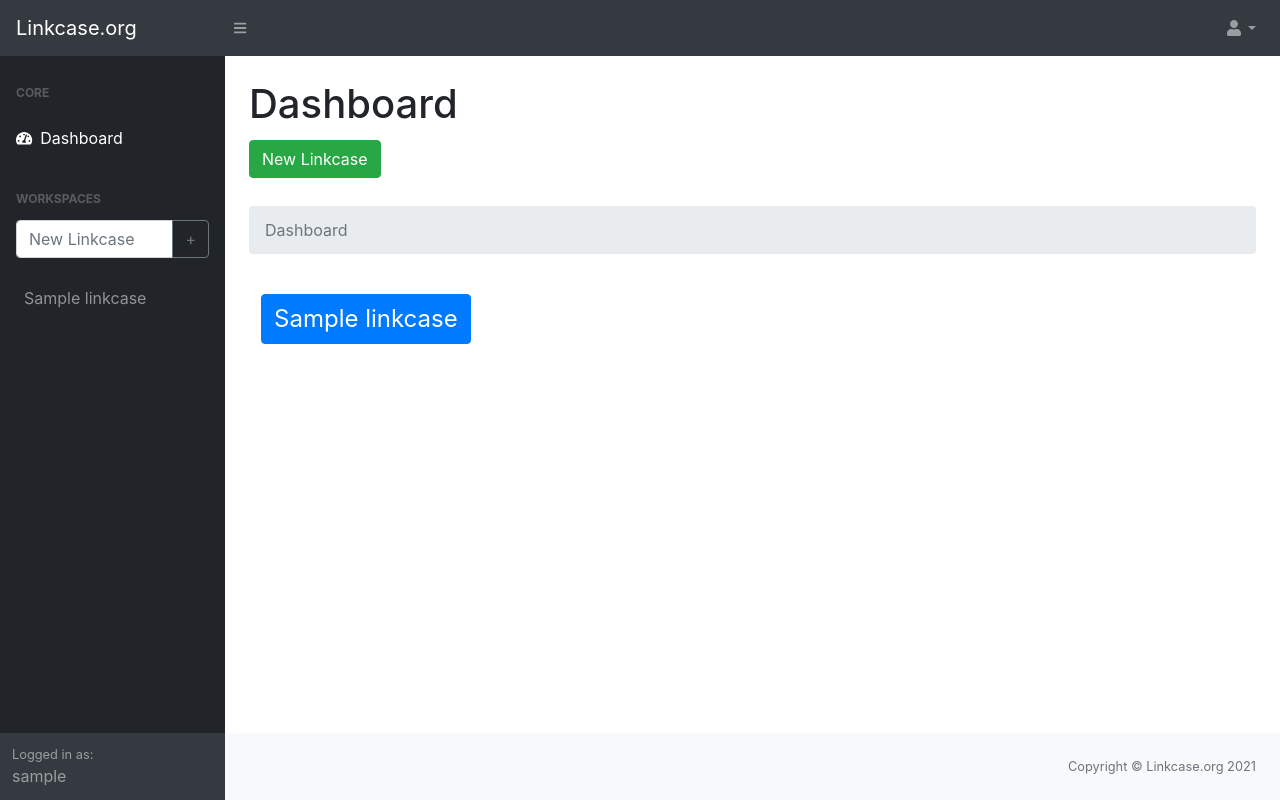
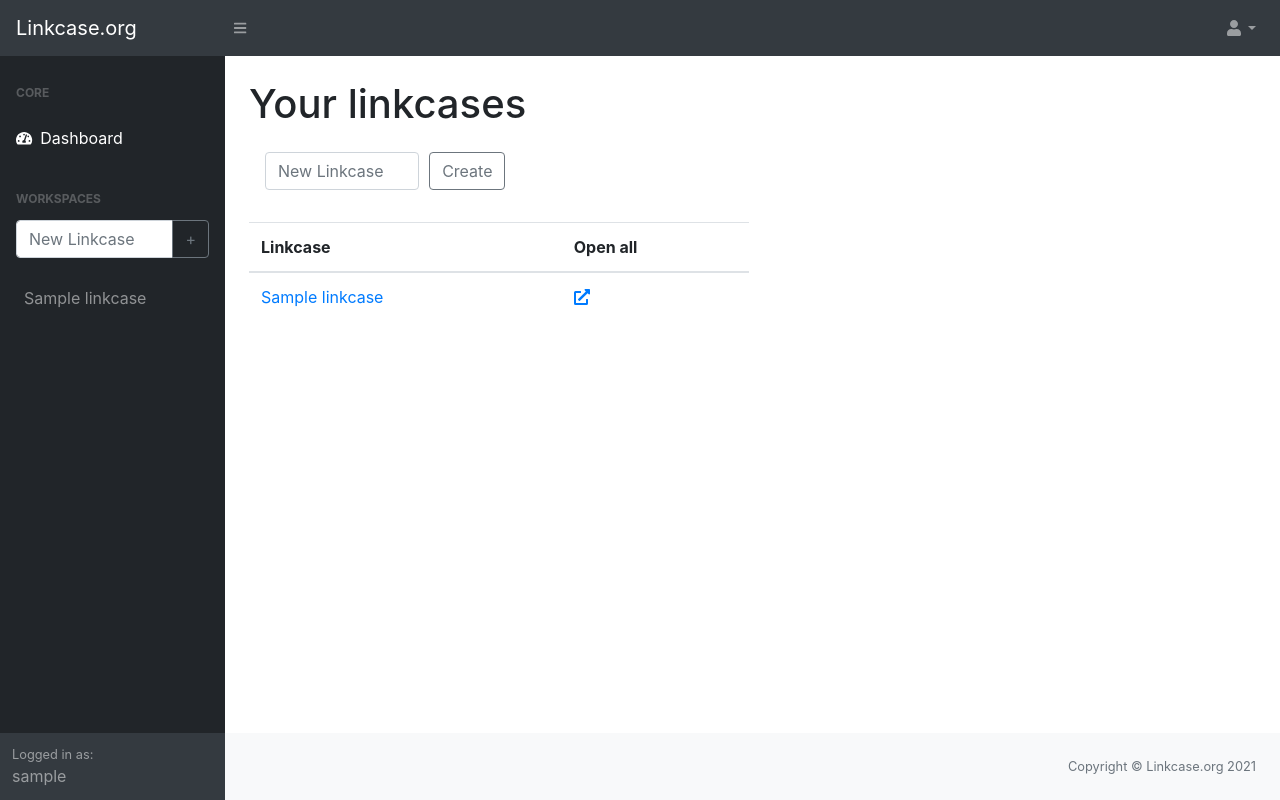
Before and after one commit to FARBEX97/linkcase-org, a Flask app: page / in a window 1280 px wide. Run offline with Flask 2, Linux system fonts and the light colour scheme; a user stored in the database is signed in; tables that the repository leaves empty hold one stand-in row (values such as "Sample post"); some libraries are stand-ins or nearby versions.

Commit message:
upgrade UI

```diff
--- a/linkcases/templates/index.html
+++ b/linkcases/templates/index.html
@@ -3,17 +3,20 @@
 {% block detail %}
 
 <div class="container-fluid">
-    <h1 class="mt-4">Dashboard</h1>
-    <div class="row">
+    {% if linkcases %}
+    <h1 class="my-4">Your linkcases</h1>
+    {% else %}
+    <h1 class="my-4">Create your first Linkcase</h1>
+    <p>Create your first Linkcase and start collecting your favorite urls in it!</p>
+    {% endif %}
+    <!-- <div class="row">
         <div class="col-sm-2 my-1">
             <a class="btn btn-success" href="#new_linkcase_form" id="new_linkcase_show_btn">New Linkcase</a>
             <a class="btn btn-warning" id="new_linkcase_hide_btn" style="display: none;">Hide form</a>
         </div>
-    </div>
-    <ol class="breadcrumb my-4">
-        <li class="breadcrumb-item active">Dashboard</li>
-    </ol>
-    <form action="" class="mx-3" method="post" novalidate id="new_linkcase_form" style="display: none;">
+    </div> -->
+    <form action="" class="mx-3" method="post">
+    <!-- <form action="" class="mx-3" method="post" novalidate id="new_linkcase_form" style="display: none;"> -->
         {{ linkcase_form.hidden_tag() }}
         <div class="form-row">
             <div class="col-md-2">
@@ -31,35 +34,40 @@
             {% endfor %}
         </div>
     </form>
-    {% if not linkcases %}
-    <h2>Create your first Linkcase</h2>
-    <p>Create your first Linkcase and start collecting your favorite urls in it!</p>
-    {% endif %}
-    <div class="row">
+    <table class="table table-hover my-3" style="max-width: 500px;">
+        <thead>
+            <tr>
+              <th scope="col">Linkcase</th>
+              <th scope="col">Open all</th>
+            </tr>
+        </thead>
+        {% for linkcase in linkcases_list %}
+        <tbody>
+            <tr>
+                <!-- <td><a href="{{ linkcase.url }}" id="open_tabs_{{ linkcase.name }}"></a></td> -->
+                <td scope="row"><a href="{{ url_for('linkcase_detail', linkcase_name=linkcase.name) }}">{{ linkcase.name|replace('_', ' ') }}</a></td>
+                {% if linkcase.links %}
+                    <td><a href="{{ linkcase.url }}" id="open_tabs_{{ linkcase.name }}"><i class="fas fa-external-link-alt"></i></a></td>
+                {% else %}
+                    <td></td>
+                {% endif %}
+            </tr>
+        </tbody>
+        {% endfor %}
+    </table>
+    <!-- <div class="row">
         {% for linkcase in linkcases_list %}
         <div class="col-xl-3 col-md-6 text-center">
             <a class="btn btn-primary my-3" style="font-size: 1.5em;" id="open_tabs_{{ linkcase.name }}">{{ linkcase.name|replace('_', ' ') }}</a>
         </div>
         {% endfor %}
-    </div>
+    </div> -->
 </div>
 {% endblock %}
 
 {% block scripts %}
 <script>
     $(document).ready(function() {
-        // Show form on button clicked
-        $('#new_linkcase_show_btn').click(function(){
-            $('#new_linkcase_form').show()
-            $('#new_linkcase_show_btn').hide()
-            $('#new_linkcase_hide_btn').show()
-        });
-        // Hide form on button clicked
-        $('#new_linkcase_hide_btn').click(function(){
-            $('#new_linkcase_form').hide()
-            $('#new_linkcase_hide_btn').hide()
-            $('#new_linkcase_show_btn').show()
-        });
         // Open all links of the clicked workspace button
         {% for linkcase in linkcases_list %}
         $('#open_tabs_{{linkcase.name}}').click(function() {
```
Also changed, not shown: linkcases/templates/linkcase_detail.html (+3 -6 lines).
